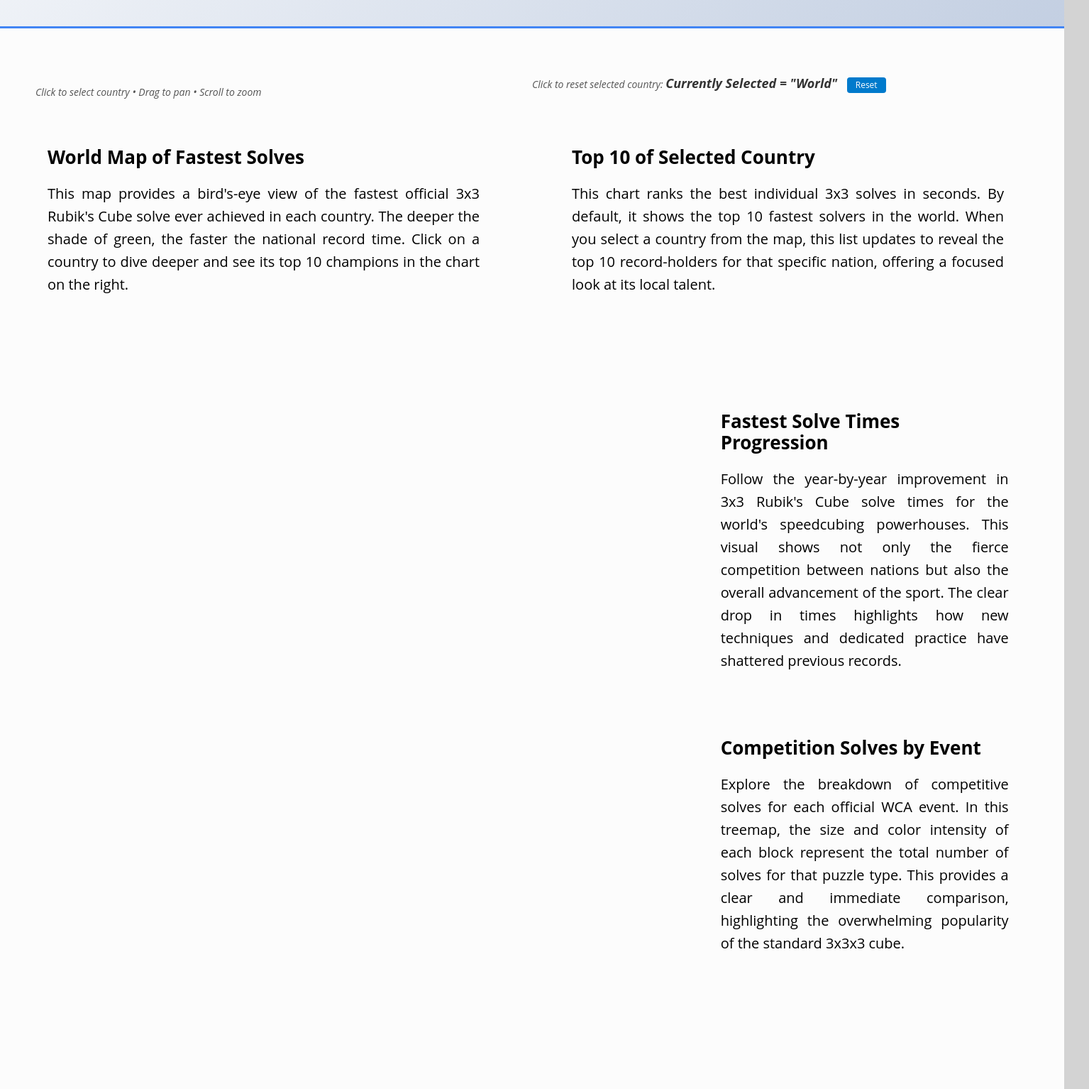
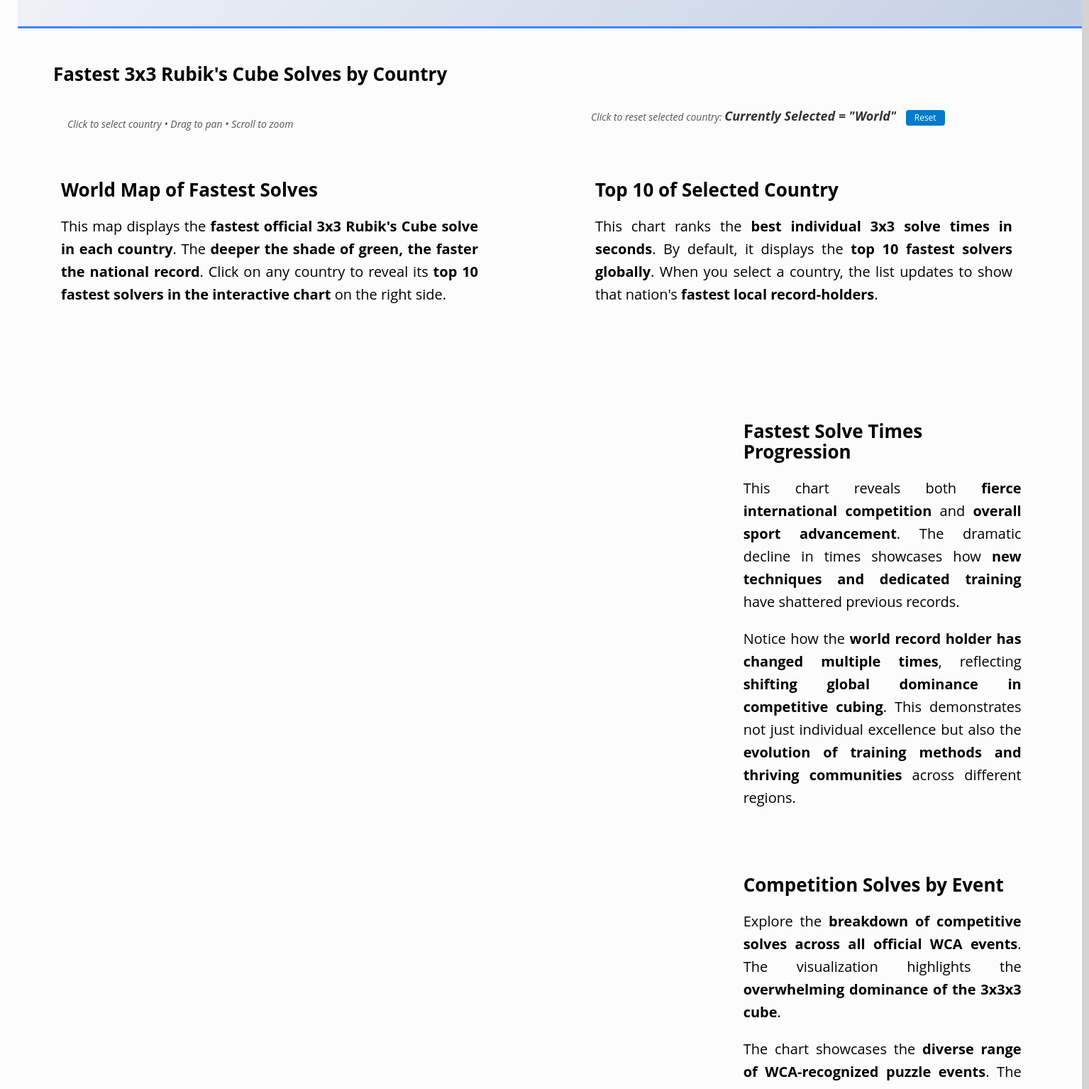
Before and after one commit to garent27/FIT3179, a plain HTML site: page Week12 DV2/index.html in a window 1280 px wide. Shown: the part 236-1770 px from the top of the page at 71% size, 1535 px wide, since content can reach past the window. Drawn offline with nearby package versions, Linux system fonts and the light colour scheme; a script that the page names is missing.

Commit message:
temp desc paragraph draft

```diff
--- a/Week12 DV2/choropleth_map.vg.json
+++ b/Week12 DV2/choropleth_map.vg.json
@@ -4,9 +4,8 @@
   "width": 650,
   "height": 400,
   "autosize": "none",
-  "padding": {"left": 0, "right": 0, "top": 40, "bottom": 25},
+  "padding": {"left": 0, "right": 0, "top": -20, "bottom": 25},
   "title": {
-    "text": "Fastest 3x3 Rubik's Cube Solves by Country",
     "fontSize": 26,
     "anchor": "start",
     "color": "black"
--- a/Week12 DV2/index.html
+++ b/Week12 DV2/index.html
@@ -34,16 +34,17 @@
 
 <!-- Map and bar chart section -->
 <div class="pure-g">
-    <div class="pure-u-1-2">
+    <div class="pure-u-1-2" style="margin-top: 20px;">
+        <h3 style="margin: 0 0 10px 0; font-size: 26px; color: black; ">Fastest 3x3 Rubik's Cube Solves by Country</h3>
         <div class="vis-container" id="choropleth_map"></div>
             <div style = "margin-top: 5px;"></div>
-            <p style="text-align: left; font-size: 14px; color: #555; margin-bottom: 10px; font-style: italic;">
+            <p style="text-align: left; font-size: 14px; color: #555; margin-bottom: 10px; font-style: italic; margin-left: 20px;">
             Click to select country • Drag to pan • Scroll to zoom
             </p>
     </div>
-    <div class="pure-u-1-2">
+    <div class="pure-u-1-2" style="margin-top: 23px;">
         <div class="vis-container" id="top5_fastest" style="margin-left: 60px;"></div>
-        <p style="text-align: left; font-size: 14px; color: #555; margin-bottom: 10px; font-style: italic;">
+        <p style="text-align: left; font-size: 14px; color: #555; margin-bottom: 10px; font-style: italic; margin-left: 58px;">
             Click to reset selected country: <span id="selected-country" style="font-weight: bold; color: #333;">Currently Selected = "World"</span>
             <button id="reset-country" style="margin-left: 10px; padding: 4px 12px; font-size: 12px;">Reset</button>
         </p>
@@ -52,15 +53,15 @@
 
 <div class="pure-g">
     <div class="pure-u-1-2">
-        <div class="text-container" style="margin-left: 1px;">
+        <div class="text-container" style="margin-left:-5px;">
             <h2>World Map of Fastest Solves</h2>
-            <p>This map provides a bird's-eye view of the fastest official 3x3 Rubik's Cube solve ever achieved in each country. The deeper the shade of green, the faster the national record time. Click on a country to dive deeper and see its top 10 champions in the chart on the right.</p>
+            <p>This map displays the <b>fastest official 3x3 Rubik's Cube solve in each country</b>. The <b>deeper the shade of green, the faster the national record</b>. Click on any country to reveal its <b>top 10 fastest solvers in the interactive chart</b> on the right side.</p>
         </div>
     </div>
     <div class="pure-u-1-2">
-        <div class="text-container" style="margin-left: 40px;">
+        <div class="text-container" style="margin-left: 48px;">
             <h2>Top 10 of Selected Country</h2>
-            <p>This chart ranks the best individual 3x3 solves in seconds. By default, it shows the top 10 fastest solvers in the world. When you select a country from the map, this list updates to reveal the top 10 record-holders for that specific nation, offering a focused look at its local talent.</p>
+            <p>This chart ranks the <b>best individual 3x3 solve times in seconds</b>. By default, it displays the <b>top 10 fastest solvers globally</b>. When you select a country, the list updates to show that nation's <b>fastest local record-holders</b>.</p>
         </div>
     </div>
 </div>
@@ -75,7 +76,8 @@
         <div style = "margin-top: 70px;"></div>
         <div class="text-container description-right">
             <h2>Fastest Solve Times Progression</h2>
-            <p>Follow the year-by-year improvement in 3x3 Rubik's Cube solve times for the world's speedcubing powerhouses. This visual shows not only the fierce competition between nations but also the overall advancement of the sport. The clear drop in times highlights how new techniques and dedicated practice have shattered previous records.</p>
+            <p>This chart reveals both <b>fierce international competition</b> and <b>overall sport advancement</b>. The dramatic decline in times showcases how <b>new techniques and dedicated training</b> have shattered previous records.</p>
+            <p>Notice how the <b>world record holder has changed multiple times</b>, reflecting <b>shifting global dominance in competitive cubing</b>. This demonstrates not just individual excellence but also the <b>evolution of training methods and thriving communities</b> across different regions.</p>
         </div>
     </div>
 </div>
@@ -88,7 +90,8 @@
     <div class="pure-u-1-3">
         <div class="text-container description-right">
             <h2>Competition Solves by Event</h2>
-            <p>Explore the breakdown of competitive solves for each official WCA event. In this treemap, the size and color intensity of each block represent the total number of solves for that puzzle type. This provides a clear and immediate comparison, highlighting the overwhelming popularity of the standard 3x3x3 cube.</p>
+            <p>Explore the <b>breakdown of competitive solves across all official WCA events</b>. The visualization highlights the <b>overwhelming dominance of the 3x3x3 cube</b>.</p>
+            <p>The chart showcases the <b>diverse range of WCA-recognized puzzle events</b>. The <b>dramatically larger 3x3 segment</b> demonstrates that while other events grow, the <b>3x3 cube remains the flagship event</b> attracting the most competitors and attention.</p>
         </div>
     </div>
 </div>
@@ -116,7 +119,8 @@
     <div class="pure-u-1-3">
         <div class="text-container description-right">
             <h2>Competition Activity</h2>
-            <p>This heatmap reveals the explosive growth of speedcubing competitions across continents since 2010. The deeper the shade of blue, the higher the number of events held in that region for a specific year. You can instantly see the sport's incredible expansion in Asia and North America and the powerful rebound in activity worldwide after 2021.</p>
+            <p>This heatmap reveals the <b>explosive growth of competitions across continents since 2010</b>. The <b>deeper blue shade indicates higher event numbers</b> per region yearly. Observe the <b>remarkable expansion in Asia and North America</b> and the <b>powerful rebound following 2021</b>.</p>
+            <p>The geographic distribution demonstrates how speedcubing evolved from a <b>niche hobby to a global phenomenon</b>. The <b>recovery patterns</b> show community resilience and <b>increased investment in official WCA events</b> worldwide.</p>
         </div>
     </div>
 </div>
@@ -131,7 +135,8 @@
     <div class="pure-u-1-3">
         <div class="text-container description-right">
             <h2>Gender Participation Over Time</h2>
-            <p>These charts track the year-over-year growth in male and female participation for the most popular puzzle events. Each stacked bar shows the total number of competitors, highlighting both the explosive overall growth of the sport and the consistent gender ratio within the community. As expected, the classic 3x3 Cube attracts the largest and most diverse field of competitors.</p>
+            <p>These charts track <b>male and female participation growth</b> across the most popular events. Each stacked bar displays <b>total competitor numbers</b>, showing <b>explosive overall sport growth</b> and the <b>consistent gender ratio</b> within the community. The <b>3x3 Cube dominates</b> with the largest field.</p>
+            <p>The data reveals speedcubing's <b>inclusive competitive culture</b>. While <b>more males participate overall</b>, the <b>stable ratio over time demonstrates</b> how community efforts have fostered <b>sustained female participation growth</b>.</p>
         </div>
     </div>
 </div>
@@ -144,7 +149,8 @@
     <div class="pure-u-1-3">
         <div class="text-container description-right">
             <h2>New Competitors Growth</h2>
-            <p>This chart visualizes the annual influx of first-time competitors, revealing the geographic waves of the sport's popularity. The stacked areas show how different continents have contributed to the cubing community's growth over time. Notice the dramatic surge in newcomers from Asia and Europe post-2022, signaling a powerful global expansion and a resilient comeback after the 2020 dip.</p>
+            <p>This chart visualizes the <b>annual influx of first-time competitors</b>, revealing <b>geographic waves of sport popularity</b>. The stacked areas show how <b>continents have contributed to community growth</b> over time. Notice the <b>dramatic surge from Asia and Europe post-2022</b>, signaling <b>powerful global expansion</b> after pandemic disruptions.</p>
+            <p>The visualization captures <b>speedcubing's global momentum</b> and <b>regional leadership evolution</b>. The <b>remarkable post-2022 acceleration</b> shows competitions have not only recovered but are <b>attracting unprecedented new participants</b> worldwide.</p>
         </div>
     </div>
 </div>
--- a/Week12 DV2/layout.css
+++ b/Week12 DV2/layout.css
@@ -14,6 +14,7 @@ body {
     margin: auto;
     padding: 50px;
     padding-top: 35px;
+    padding-left: 75px;
 }
 
 /* Header styling */
@@ -70,6 +71,7 @@ body {
     color: #1a1a1a;
     text-transform: uppercase;
     letter-spacing: 1px;
+    font-family: 'Georgia', 'Times New Roman', serif;
 }
 
 .subtitle {
@@ -173,7 +175,7 @@ footer {
     padding: 1rem;
     text-align: justify;
     flex-shrink: 0;
-    max-width: 87%;
+    max-width: 84%;
     margin: 0 auto;
 }
 
```
